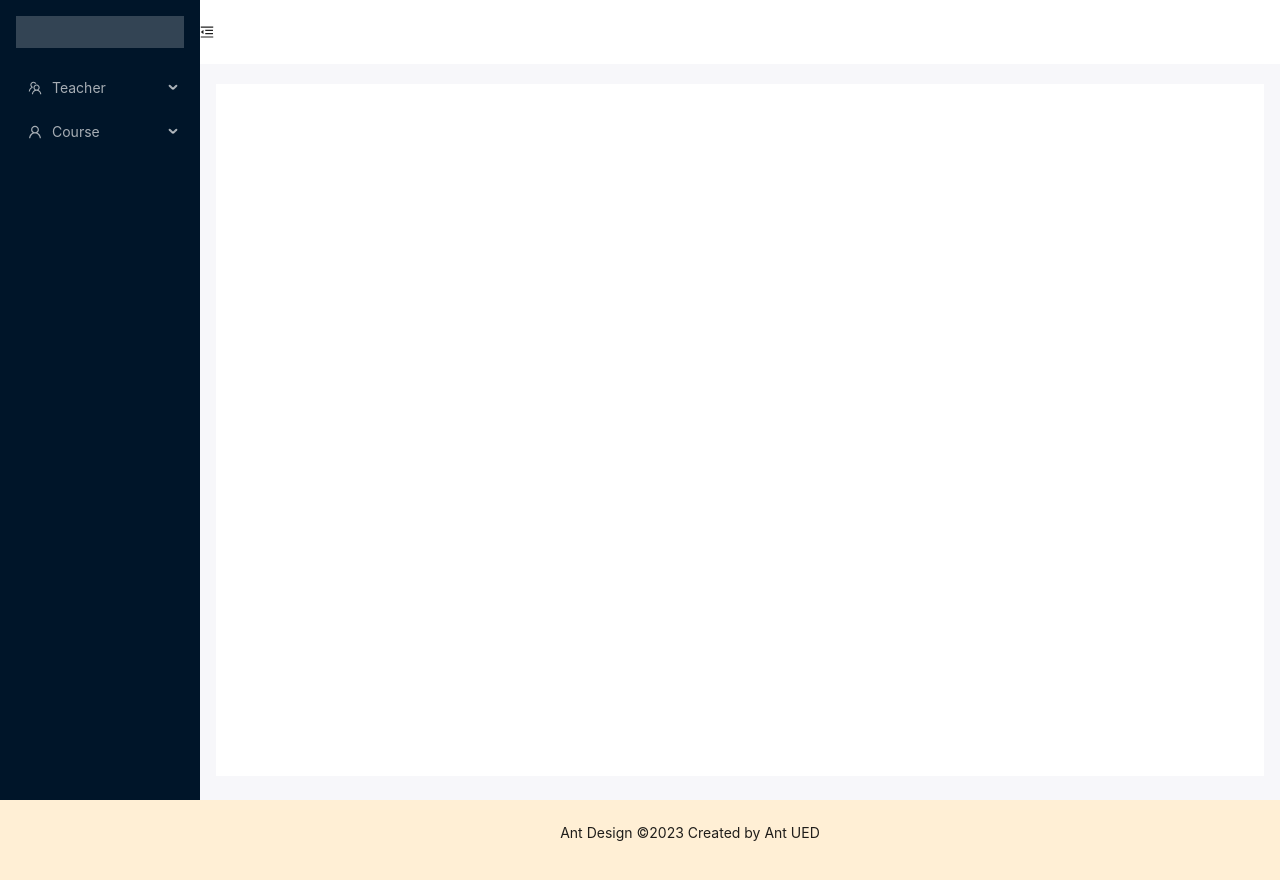
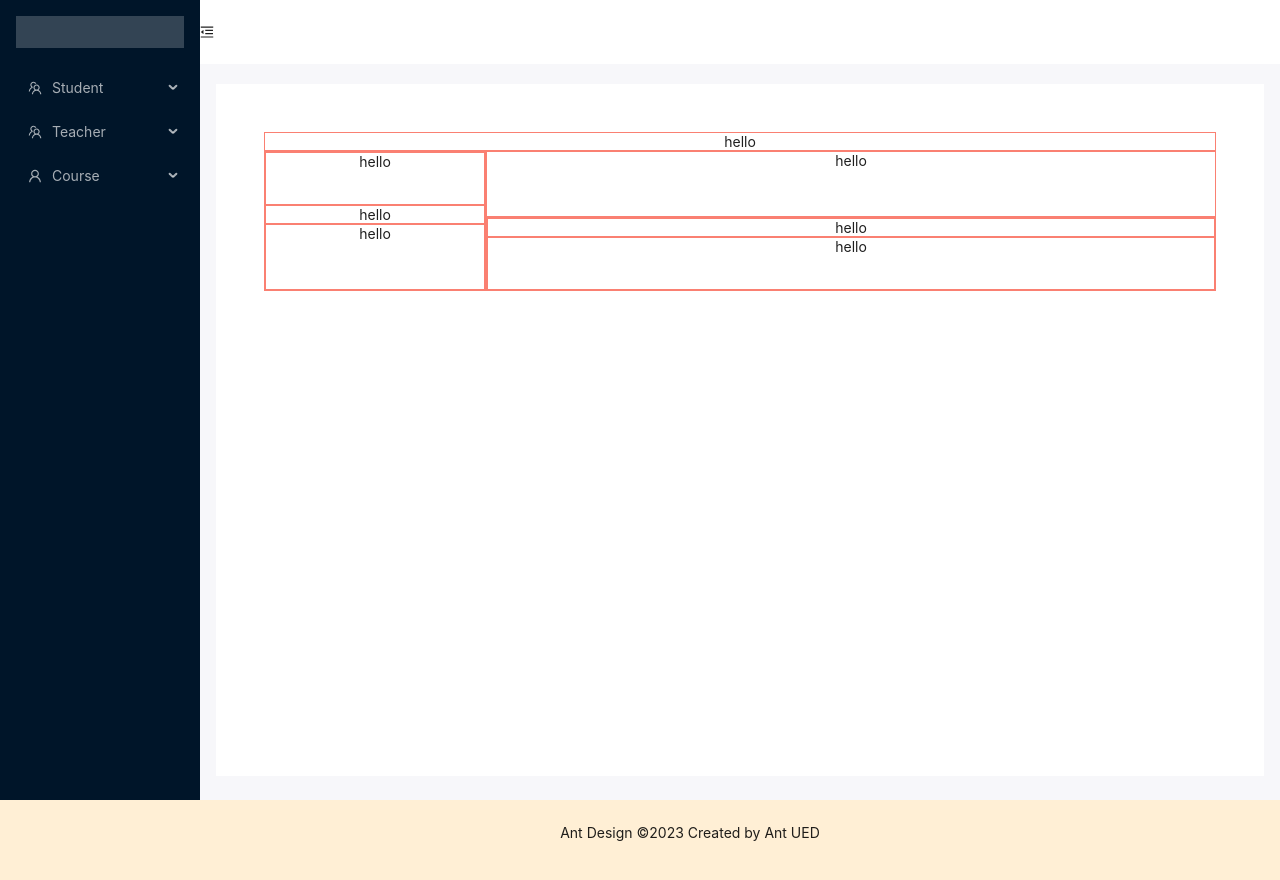
Before and after one commit to pinocchio-life-like/school-management, a React (Create React App) app: page /studentAdmission in a window 1280 px wide. Shown: the top 880 px of the page. Built offline with nearby package versions, Linux system fonts and the light colour scheme.

Commit message:
Student Admission Start

```diff
--- a/src/Components/AppCourse/AssignTeacher/AssignTeacherToCourse.js
+++ b/src/Components/AppCourse/AssignTeacher/AssignTeacherToCourse.js
@@ -428,7 +428,7 @@ const AssignTeacherToCourse = () => {
             <Popconfirm
               title="Sure want to delete?"
               onConfirm={() => {
-                // deleteCourse(record);
+                deleteCourse(record);
               }}>
               <a>Delete</a>
             </Popconfirm>
@@ -468,6 +468,12 @@ const AssignTeacherToCourse = () => {
   //on Change Checkbox
   const onChangeCheckBox = (checkedValues) => {
     console.log("checked = ", checkedValues);
+  };
+  //Delete handler
+  const deleteCourse = (record) => {
+    const indexValue = tableData.indexOf(record);
+    tableData.splice(indexValue, 1);
+    setTableData([...tableData]);
   };
 
   return (
--- /dev/null
+++ b/src/Components/AppCourse/StudentAdmission/StudentAdmission.css
@@ -0,0 +1,82 @@
+.StudentAddmissionContainer {
+    display: grid;
+    grid-template-columns: 0.7fr 1.3fr 1fr;
+    grid-template-rows: 0.1fr 1.328fr 1.5fr;
+    gap: 0px 0px;
+    grid-auto-flow: row;
+    grid-template-areas:
+        "StudentAddmissionTitle StudentAddmissionTitle StudentAddmissionTitle"
+        "PhotoAndSibling StudentAddForm StudentAddForm"
+        "PhotoAndSibling ParentDetail ParentDetail";
+}
+
+.StudentAddmissionTitle {
+    border: 1px solid salmon;
+    grid-area: StudentAddmissionTitle;
+}
+
+.PhotoAndSibling {
+    border: 1px solid salmon;
+
+    display: grid;
+    grid-template-columns: 1fr 1fr 1fr;
+    grid-template-rows: 1.3fr 0.1fr 1.6fr;
+    gap: 0px 0px;
+    grid-auto-flow: row;
+    grid-template-areas:
+        "AddPhoto AddPhoto AddPhoto"
+        "AddSibling AddSibling AddSibling"
+        "SiblingInfo SiblingInfo SiblingInfo";
+    grid-area: PhotoAndSibling;
+}
+
+.AddPhoto {
+    border: 1px solid salmon;
+
+    grid-area: AddPhoto;
+}
+
+.AddSibling {
+    border: 1px solid salmon;
+
+    grid-area: AddSibling;
+}
+
+.SiblingInfo {
+    border: 1px solid salmon;
+
+    grid-area: SiblingInfo;
+}
+
+.StudentAddForm {
+    border: 1px solid salmon;
+
+    grid-area: StudentAddForm;
+}
+
+.ParentDetail {
+    border: 1px solid salmon;
+
+    display: grid;
+    grid-template-columns: 1fr 1fr 1fr;
+    grid-template-rows: 0.2fr 1.8fr 1fr;
+    gap: 0px 0px;
+    grid-auto-flow: row;
+    grid-template-areas:
+        "ParentDetailName ParentDetailName ParentDetailName"
+        "ParentDetailForm ParentDetailForm ParentDetailForm"
+        "ParentDetailForm ParentDetailForm ParentDetailForm";
+    grid-area: ParentDetail;
+}
+
+.ParentDetailName {
+    border: 1px solid salmon;
+
+    grid-area: ParentDetailName;
+}
+
+.ParentDetailForm {
+    border: 1px solid salmon;
+
+    grid-area: ParentDetailForm;
+}
--- /dev/null
+++ b/src/Components/AppCourse/StudentAdmission/StudentAdmission.js
@@ -0,0 +1,23 @@
+import React from "react";
+import "./StudentAdmission.css";
+const StudentAdmission = () => {
+  return (
+    <div>
+      <div class="StudentAddmissionContainer">
+        <div class="StudentAddmissionTitle">hello</div>
+        <div class="PhotoAndSibling">
+          <div class="AddPhoto">hello</div>
+          <div class="AddSibling">hello</div>
+          <div class="SiblingInfo">hello</div>
+        </div>
+        <div class="StudentAddForm">hello</div>
+        <div class="ParentDetail">
+          <div class="ParentDetailName">hello</div>
+          <div class="ParentDetailForm">hello</div>
+        </div>
+      </div>
+    </div>
+  );
+};
+
+export default StudentAdmission;
--- a/src/Components/AppRoutes/AppRoute.js
+++ b/src/Components/AppRoutes/AppRoute.js
@@ -9,6 +9,7 @@ import CourseOffer from "../AppCourse/CourseOffer/CourseOffer";
 import EditCourse from "../AppCourse/TestPages/EditCourse";
 import AddCourse from "../AppCourse/TestPages/AddCourse";
 import TeacherList from "../AppCourse/TeacherList/TeacherList";
+import StudentAdmission from "../AppCourse/StudentAdmission/StudentAdmission";
 
 const AppRoute = () => {
   return (
@@ -23,6 +24,7 @@ const AppRoute = () => {
         <Route path="/courseOffer" element={<CourseOffer />} />
         <Route path="/courseGroup" element={<CourseGroup />} />
         <Route path="/teacherList" element={<TeacherList />} />
+        <Route path="/studentAdmission" element={<StudentAdmission />} />
       </Routes>
     </div>
   );
--- a/src/Components/Layout/SideBarMenu/SideBarMenu.js
+++ b/src/Components/Layout/SideBarMenu/SideBarMenu.js
@@ -12,6 +12,9 @@ function getItem(label, key, icon, children) {
 }
 
 const items = [
+  getItem("Student", "sub1", <TeamOutlined />, [
+    getItem("Student Admission", "/studentAdmission"),
+  ]),
   getItem("Teacher", "sub2", <TeamOutlined />, [
     getItem("Assign Teacher", "/assignTeacher"),
     getItem("Teacher List", "/teacherList"),
```
